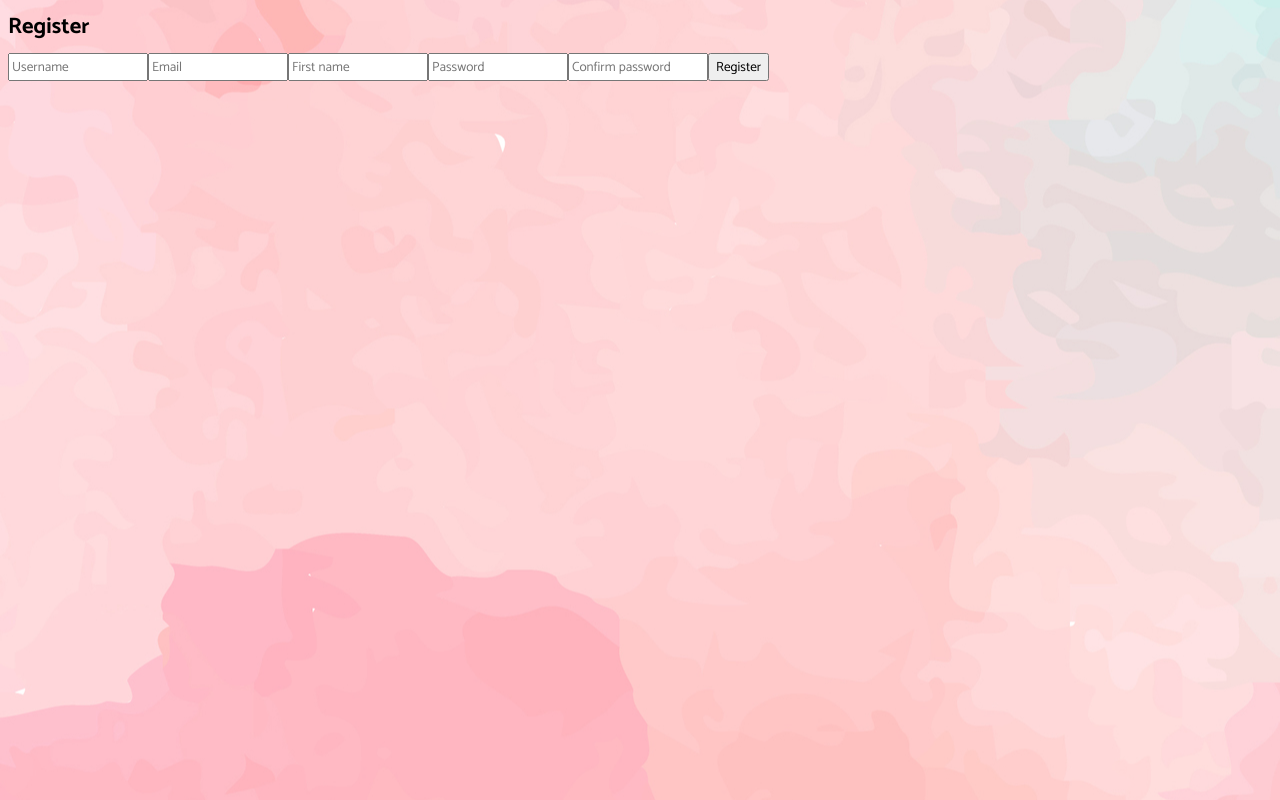
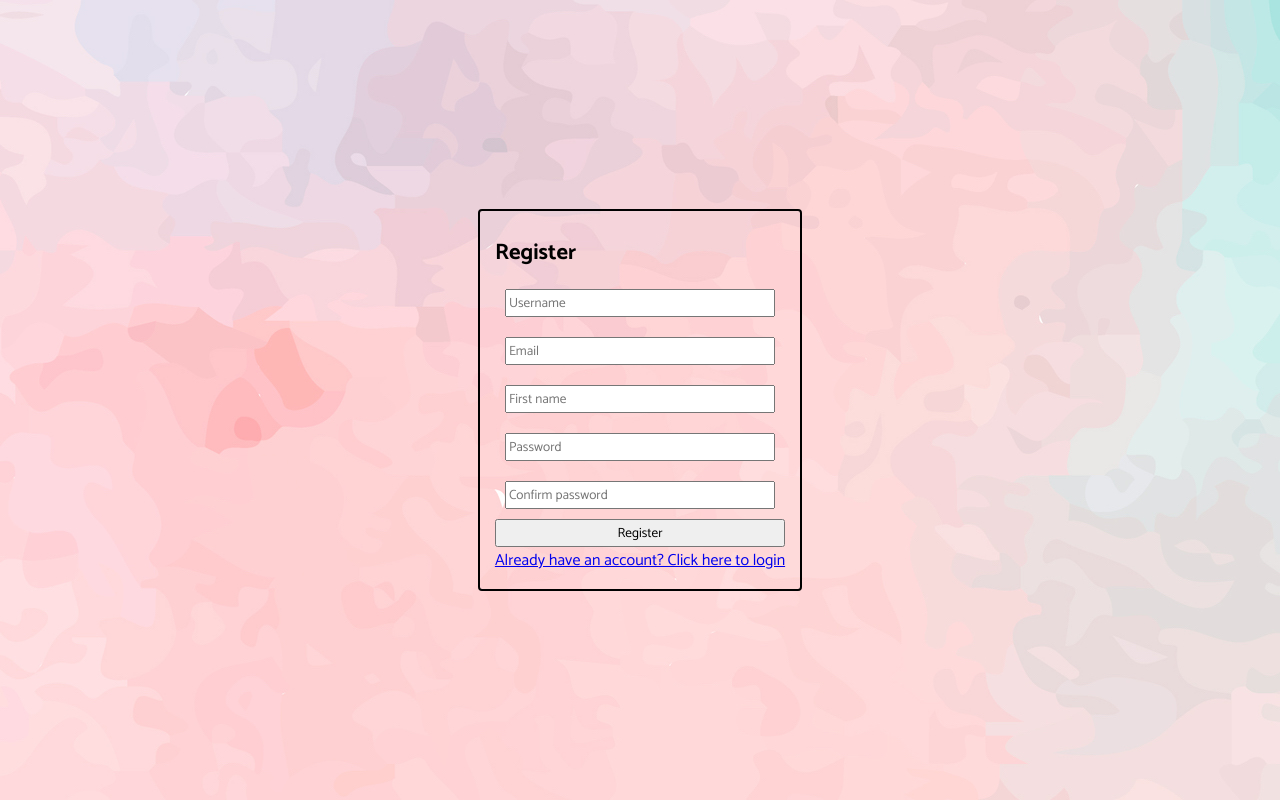
Before and after one commit to sjdnz93/meditation-app, a React (Create React App) app in the folder client/: page /register in a window 1280 px wide. Built offline with nearby package versions, Linux system fonts and the light colour scheme.

Commit message:
basic styling added to login/register forms

```diff
--- a/client/src/auth/Login.tsx
+++ b/client/src/auth/Login.tsx
@@ -1,6 +1,6 @@
 import React, { useEffect, useState } from "react"
 import axios from 'axios'
-import { useNavigate } from "react-router-dom"
+import { Link, useNavigate } from "react-router-dom"
 
 import { LoginFormInfo, LoginRequestError } from './Interfaces'
 import { isAuthenticated } from "../components/helpers/Auth"
@@ -30,7 +30,7 @@ function Login(): JSX.Element {
   })
 
   const handleChange = (e: React.ChangeEvent<HTMLInputElement>) => {
-    setFormFields({...formFields, [e.target.name]: e.target.value })
+    setFormFields({ ...formFields, [e.target.name]: e.target.value })
   }
 
   const handleSubmit = async (e: React.FormEvent) => {
@@ -57,14 +57,20 @@ function Login(): JSX.Element {
 
   return (
     <main>
-      <h1>Login</h1>
-      <form className='infoForm' onSubmit={handleSubmit}>
+      <div className='login-register-content-container'>
+        <div className='login-register-content-box'>
+          <h1>Meditation Station</h1>
+          <form className='login-register-form' onSubmit={handleSubmit}>
+            <h2>Login:</h2>
             <input type='email' name='email' placeholder='Email' value={formFields.email} onChange={handleChange}></input>
             <input type='password' name='password' placeholder='Password' value={formFields.password} onChange={handleChange}></input>
             <button type='submit'>Login</button>
           </form>
+          <Link to='/register'>Don't have an account? Click here to register</Link>
           {error.length > 0 && <h3>Login attempt failed</h3>}
           {error && <p>{error}</p>}
+        </div>
+      </div>
     </main>
   )
 }
--- a/client/src/auth/Register.tsx
+++ b/client/src/auth/Register.tsx
@@ -1,6 +1,6 @@
 import React, { useState } from "react"
 import axios from 'axios'
-import { useNavigate } from "react-router-dom"
+import { Link, useNavigate } from "react-router-dom"
 
 import { RegisterFormInfo, RegisterRequestError } from './Interfaces'
 
@@ -69,8 +69,11 @@ function Register(): JSX.Element {
 
   return (
     <main>
-      <h1>Register</h1>
-      <form className='infoForm' onSubmit={handleSubmit}>
+      <div className='login-register-content-container'>
+        <div className='login-register-content-box'>
+
+          <form className='login-register-form' onSubmit={handleSubmit}>
+            <h2>Register</h2>
             <input type='text' name='username' placeholder='Username' value={formFields.username} onChange={handleChange}></input>
             <input type='email' name='email' placeholder='Email' value={formFields.email} onChange={handleChange}></input>
             <input type='text' name='first_name' placeholder='First name' value={formFields.first_name} onChange={handleChange}></input>
@@ -78,11 +81,13 @@ function Register(): JSX.Element {
             <input type='password' name='password_confirmation' placeholder='Confirm password' value={formFields.password_confirmation} onChange={handleChange}></input>
             <button type='submit'>Register</button>
           </form>
+          <Link to='/'>Already have an account? Click here to login</Link>
           {error.length > 0 && <h3>Register attempt failed</h3>}
           {error && error.map((item, index) => (
             <p key={index}>{item}</p>
           ))}
-
+        </div>
+      </div>
     </main>
   )
 }
--- a/client/src/components/addVideo/AddVideo.tsx
+++ b/client/src/components/addVideo/AddVideo.tsx
@@ -111,9 +111,6 @@ function AddVideo({ closeAddVideoModal, setUpdatedVideos }: AddVideoModalProps):
     setVideoInfoFields({ ...videoInfoFields, [e.target.name]: e.target.value })
   }
 
-  // const handleSelectChange = (e: React.ChangeEvent<HTMLSelectElement>) => {
-  //   setVideoInfoFields({ ...videoInfoFields, [e.target.name]: e.target.value })
-  // }
 
   const handleRadioChange = (event: React.ChangeEvent<HTMLInputElement>) => {
     const selectedGenre = parseInt(event.target.value, 10);
--- /dev/null
+++ b/client/src/styles/components/auth.scss
@@ -0,0 +1,29 @@
+.login-register-content-container {
+
+  height: calc(100vh - 16px);
+  display: flex;
+  align-items: center;
+  justify-content: center;
+
+  .login-register-content-box {
+
+    border: solid 2px black;
+    border-radius: 4px;
+    padding: 15px;
+
+    .login-register-form {
+
+      display: flex;
+      flex-direction: column;
+
+      input {
+        margin: 10px;
+      }
+
+    }
+  }
+
+
+
+
+}
--- a/client/src/styles/components/modal.scss
+++ b/client/src/styles/components/modal.scss
@@ -150,7 +150,15 @@
         width: 100%;
         max-width: 350px;
         height: 50px;
+        background-color: transparent;
+        border: 2px solid black;
+        border-radius: 4px;
 
+      }
+
+      .delete-button:hover {
+        cursor: pointer;
+        background-color: rgba(0, 0, 0, 0.2);
       }
     }
 
@@ -186,5 +194,5 @@
   input {
     margin: 0 auto;
   }
-  //font-size: 12px;
+
 }
--- a/client/src/styles/components/profile.scss
+++ b/client/src/styles/components/profile.scss
@@ -86,7 +86,7 @@
   justify-content: space-between;
   //height: 15vh;
   border-bottom: 2px solid black;
-  padding-bottom: 2%;
+  padding-bottom: 10px;
   margin-top: 2%;
 
 }
--- a/client/src/styles/main.scss
+++ b/client/src/styles/main.scss
@@ -2,6 +2,7 @@
 @import './components/modal.scss';
 @import './components/profile.scss';
 @import './components/logout.scss';
+@import './components/auth.scss';
 
 * {
 box-sizing: border-box;
```
Lines whose indentation alone changed are shown as unchanged.
